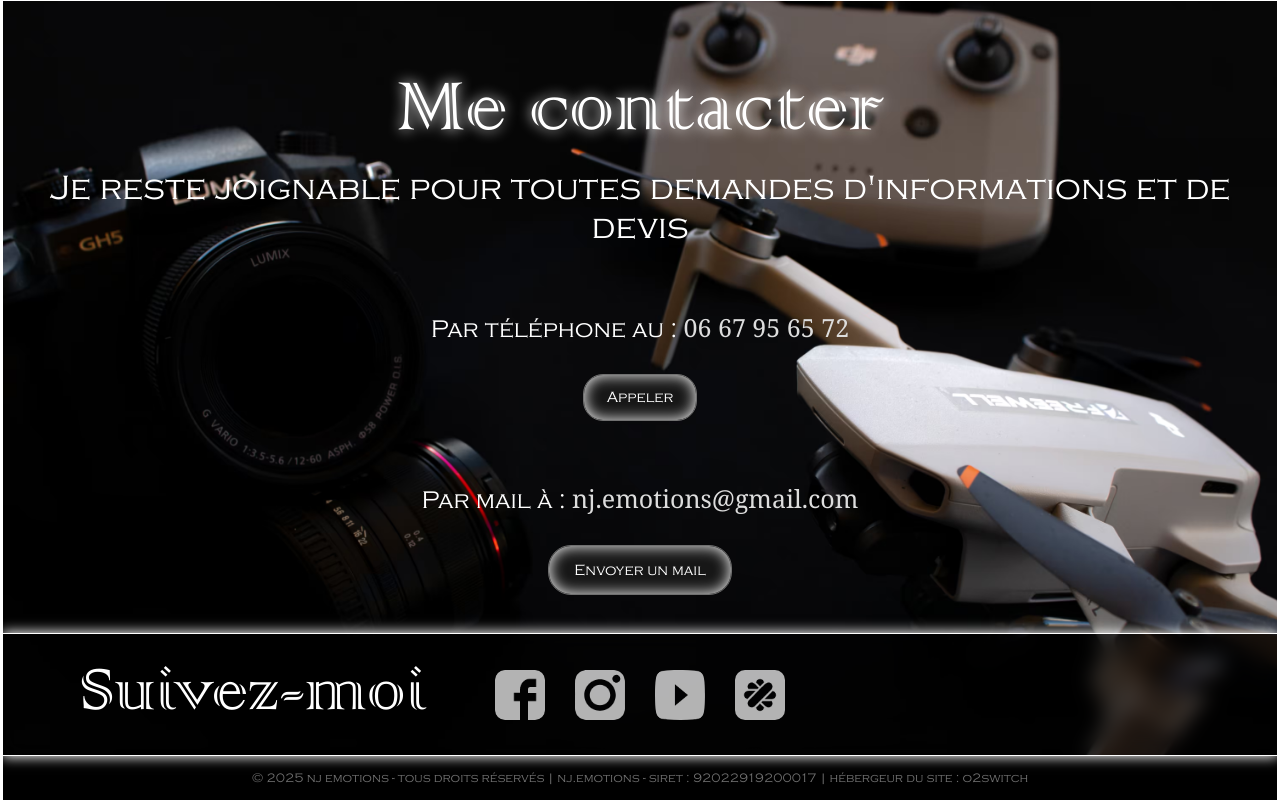
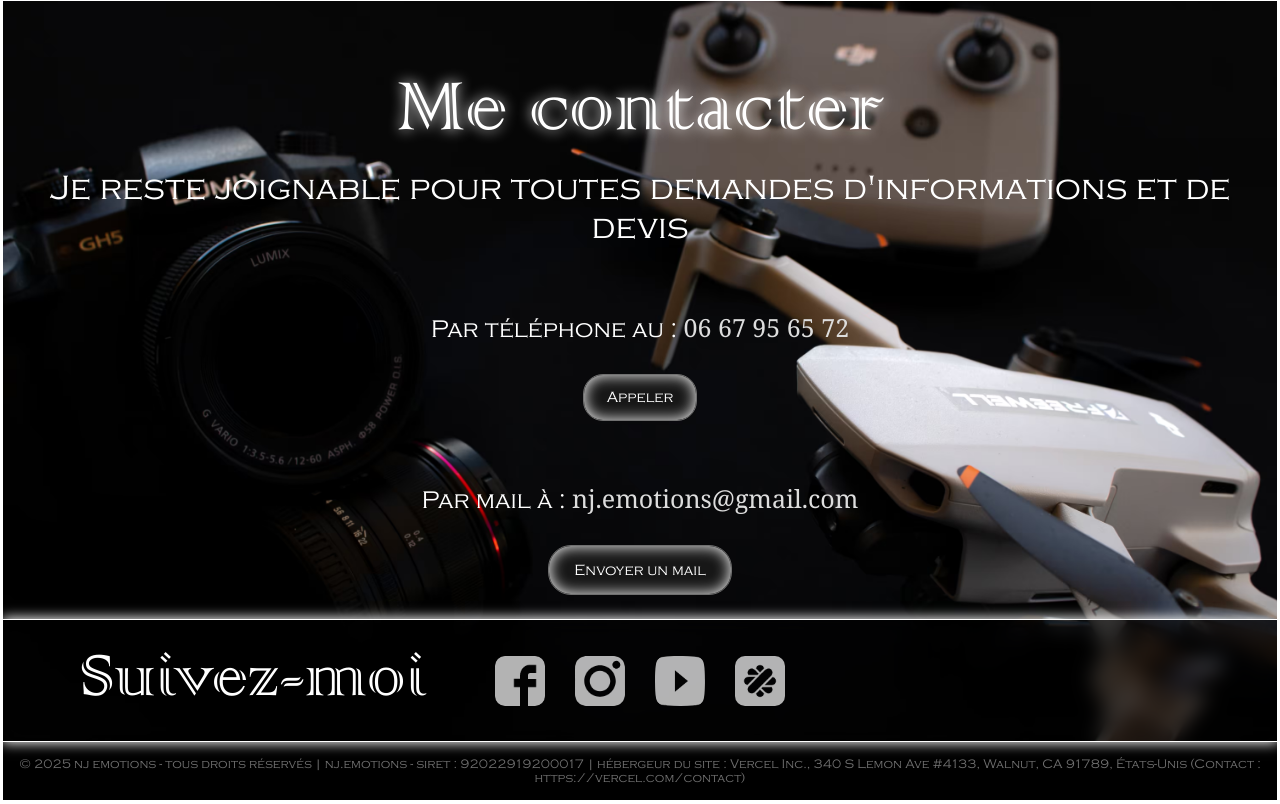
Before and after one commit to njemotions/site, a plain HTML site: page index.html in a window 1280 px wide. Shown: the part 4802-5606 px from the top of the page. Drawn offline with nearby package versions, Linux system fonts and the light colour scheme.

Commit message:
Update index.html

```diff
--- a/index.html
+++ b/index.html
@@ -348,7 +348,7 @@
 
 
 	<div class="infos bas de page">
-		<p class="infos">© 2025 nj emotions - tous droits réservés     |     nj.emotions - siret : 92022919200017     |     hébergeur du site : o2switch</p>
+		<p class="infos">© 2025 nj emotions - tous droits réservés     |     nj.emotions - siret : 92022919200017     |     hébergeur du site : Vercel Inc., 340 S Lemon Ave #4133, Walnut, CA 91789, États-Unis (Contact : https://vercel.com/contact)</p>
 	</div>
 
 </section>
```
